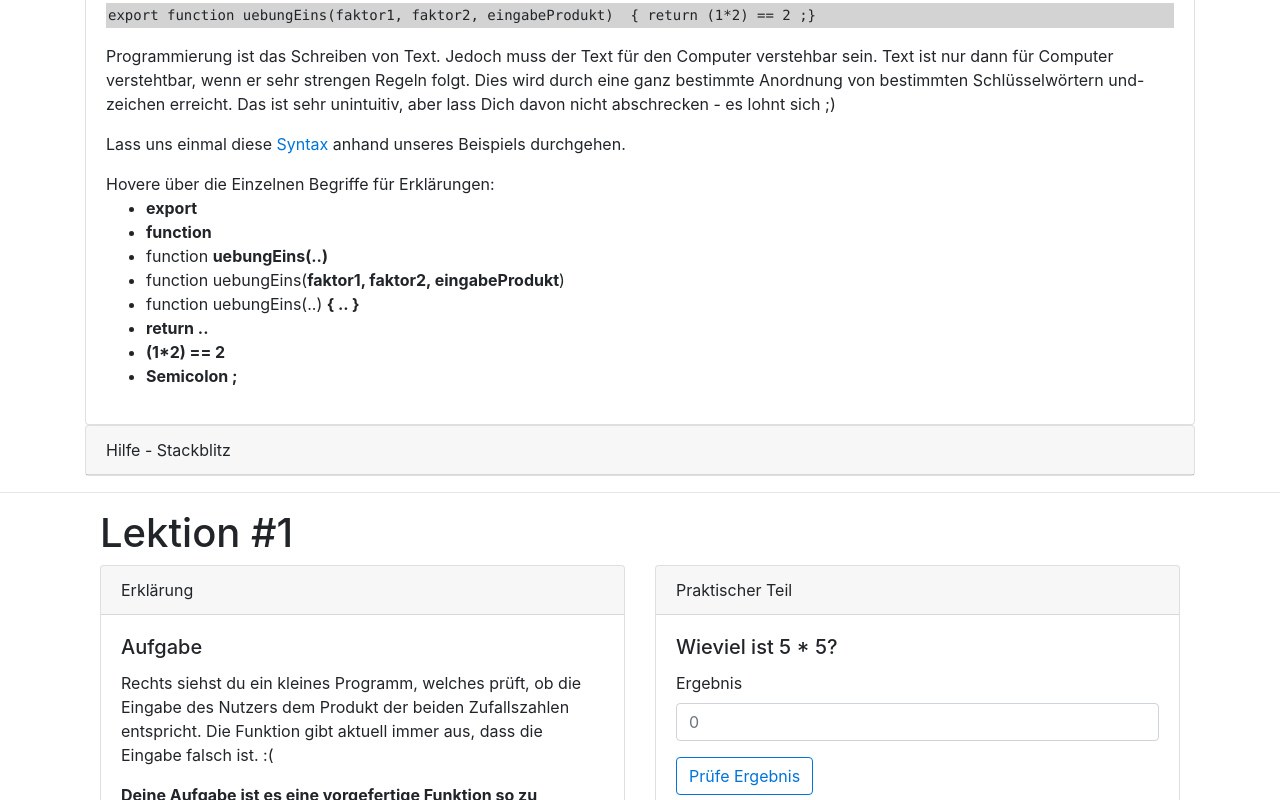
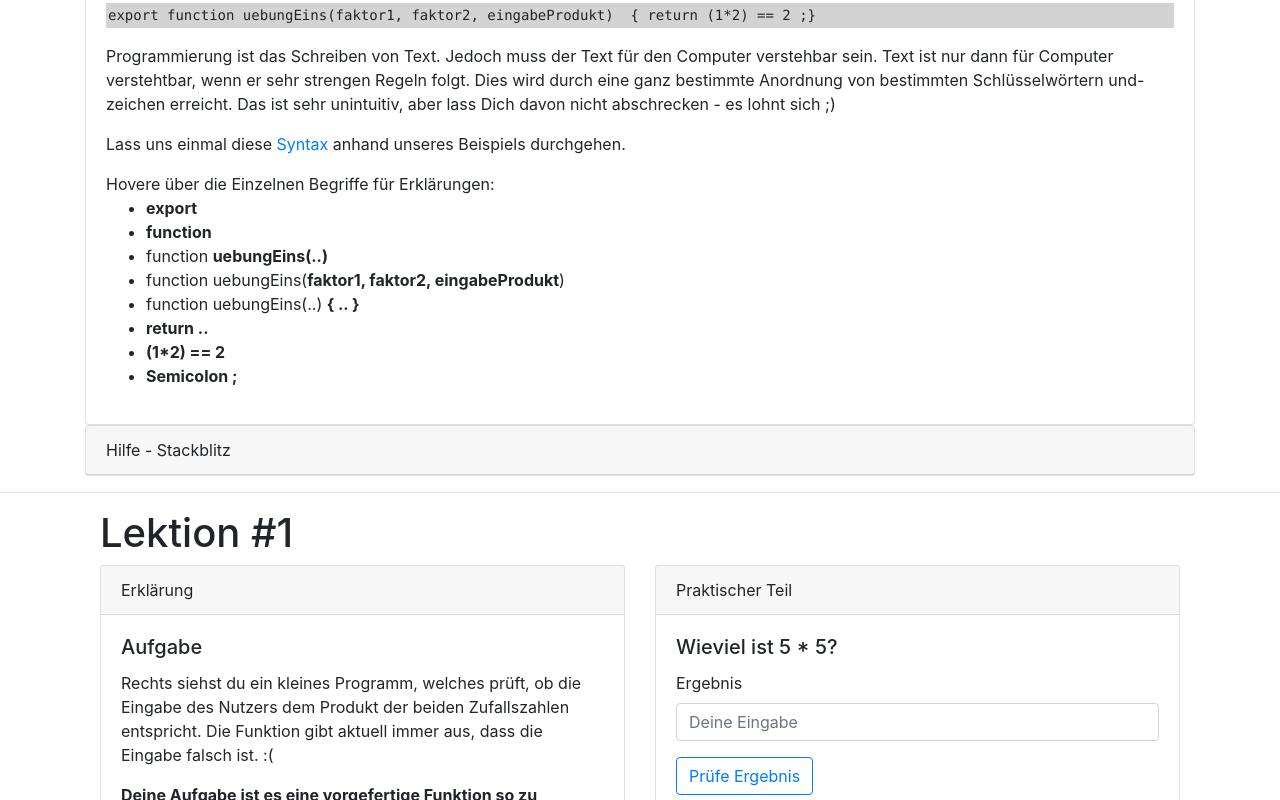
Before and after one commit to krutzfeld/angular-kurs-eins, an Angular app: page /hilfe in a window 1280 px wide. Shown: the part 240-1040 px from the top of the page. Built offline with nearby package versions, Linux system fonts and the light colour scheme.

Commit message:
usability anpassungen

```diff
--- a/src/app/module/uebung-eins/component/uebung-eins.component.html
+++ b/src/app/module/uebung-eins/component/uebung-eins.component.html
@@ -47,13 +47,13 @@
                                 <label for="produktEingabe">Ergebnis</label>
                                 <input id="produktEingabe"
                                        class="form-control"
-                                       placeholder="0"
+                                       placeholder="Deine Eingabe"
                                        [(ngModel)]="produktEingabe" name="produktEingabe">
                             </div>
 
                             <div class="form-group">
                                 <button class="btn btn-outline-primary"
-                                        placement="bottom"
+                                        placement="right"
                                         ngbTooltip="Ein Click auf den Button ruft Deine Funktion auf."
                                         type="submit">Prüfe Ergebnis
                                 </button>
--- a/src/styles.scss
+++ b/src/styles.scss
@@ -3,9 +3,6 @@ $theme-colors: (
         "danger": #ff4136
 );
 
-@import "~bootstrap/scss/bootstrap";
-
-
 .text-style-code {
   background: lightgrey;
   padding: 2px;
--- a/src/uebung/uebung-eins.ts
+++ b/src/uebung/uebung-eins.ts
@@ -15,7 +15,9 @@
  *  (1*2) wird zuerst ausgewertet, deshalb steht dort immer 2==2.
  *  Das ergibt den Wahrheitswert 'wahr'.
  *  Was musst du hier ersetzen damit die Funktion auf unser Beispiel passt?
+ *
+ * Wenn du fertig bist schick uns diese Funktion einfach per Mail und wir schalten die nächste Lektion frei.
  */
 export function uebungEins(faktor1, faktor2, eingabeProdukt) {
-    return (1*2) == 1 ;
+    return (1*2) == 1;
 }
```
Also changed, not shown: package.json (+14 -14 lines).
